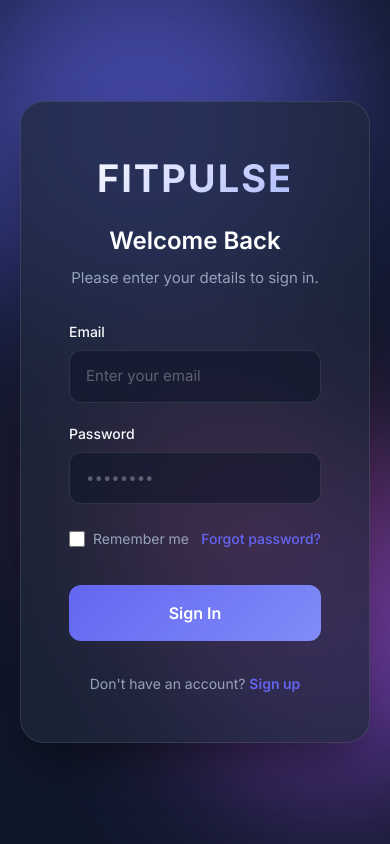
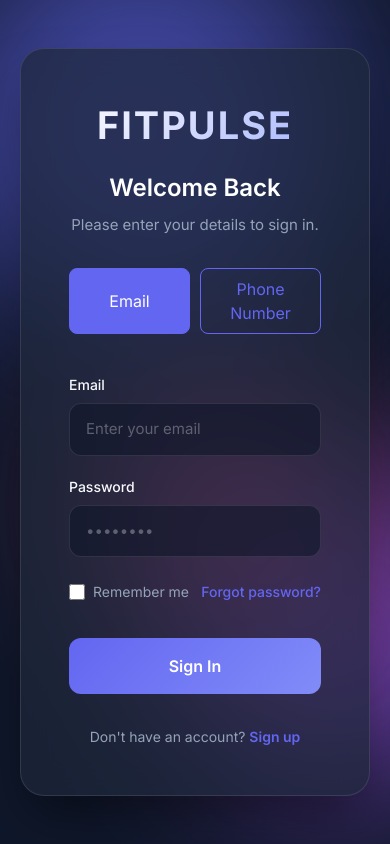
Before and after one commit to yadhukrishnan7717-cloud/FitPulse, a React (Vite) app: page / in a window 390 px wide. Built offline with nearby package versions, Linux system fonts and the light colour scheme; no server answers.

Commit message:
Add Firebase Phone Authentication

```diff
--- a/src/components/FitpulseApp.jsx
+++ b/src/components/FitpulseApp.jsx
@@ -610,8 +610,9 @@ export const FitpulseApp = ({ username = 'User', onLogout }) => {
         <div className="space-y-6">
           {/* Greeting Section */}
           <div className="px-5 pt-2">
-            <h1 className="text-2xl font-bold font-mono text-white">Hi, {username}!</h1>
-            <p className={`text-xs font-mono mt-1 ${mutedTextClass}`}>Ready for your next lesson?</p>
+            <h1 className="text-2xl font-bold font-mono text-white">
+              {new Date().getHours() < 12 ? 'Good morning' : new Date().getHours() < 18 ? 'Good afternoon' : 'Good evening'}, {username}!
+            </h1>
           </div>
 
           {/* Three Stat Cards Row (XP, Workouts, Active Mins) */}
--- a/src/components/Login.jsx
+++ b/src/components/Login.jsx
@@ -1,16 +1,64 @@
-import React, { useState } from 'react';
-import { createUserWithEmailAndPassword, signInWithEmailAndPassword, sendEmailVerification, sendPasswordResetEmail, updateProfile } from "firebase/auth";
+import React, { useState, useEffect } from 'react';
+import { createUserWithEmailAndPassword, signInWithEmailAndPassword, sendEmailVerification, sendPasswordResetEmail, updateProfile, RecaptchaVerifier, signInWithPhoneNumber } from "firebase/auth";
 import { auth } from '../firebase';
 import './Login.css';
 
 export function Login({ onLoginSuccess }) {
   const [view, setView] = useState('login'); // 'login', 'signup', 'forgot'
+  const [authMethod, setAuthMethod] = useState('email'); // 'email', 'phone'
   const [email, setEmail] = useState('');
   const [password, setPassword] = useState('');
   const [name, setName] = useState('');
+  const [phone, setPhone] = useState('');
+  const [otp, setOtp] = useState('');
+  const [showOtpInput, setShowOtpInput] = useState(false);
+  const [confirmationResult, setConfirmationResult] = useState(null);
   const [error, setError] = useState('');
   const [message, setMessage] = useState('');
   const [loading, setLoading] = useState(false);
+
+  useEffect(() => {
+    if (!window.recaptchaVerifier) {
+      window.recaptchaVerifier = new RecaptchaVerifier(auth, 'recaptcha-container', {
+        'size': 'invisible'
+      });
+    }
+  }, []);
+
+  const handleSendOtp = async (e) => {
+    e.preventDefault();
+    setError('');
+    setMessage('');
+    setLoading(true);
+    try {
+      const appVerifier = window.recaptchaVerifier;
+      // Ensure phone number has country code (e.g., +1)
+      const formattedPhone = phone.startsWith('+') ? phone : '+' + phone;
+      const result = await signInWithPhoneNumber(auth, formattedPhone, appVerifier);
+      setConfirmationResult(result);
+      setShowOtpInput(true);
+      setMessage('OTP sent to ' + formattedPhone);
+    } catch (err) {
+      setError(err.message.replace('Firebase: ', ''));
+    }
+    setLoading(false);
+  };
+
+  const handleConfirmOtp = async (e) => {
+    e.preventDefault();
+    setError('');
+    setLoading(true);
+    try {
+      const result = await confirmationResult.confirm(otp);
+      if (view === 'signup' && name) {
+        await updateProfile(result.user, { displayName: name });
+      }
+      onLoginSuccess(result.user.displayName || 'User');
+    } catch (err) {
+      setError(err.message.replace('Firebase: ', ''));
+    }
+    setLoading(false);
+  };
 
   const handleSubmit = async (e) => {
     e.preventDefault();
@@ -64,7 +112,28 @@ export function Login({ onLoginSuccess }) {
             {view === 'forgot' && 'Enter your email to reset your password.'}
           </p>
         </div>
-        <form onSubmit={handleSubmit} className="login-form">
+
+        {view !== 'forgot' && (
+          <div className="auth-method-tabs" style={{ display: 'flex', gap: '10px', marginBottom: '20px' }}>
+            <button
+              type="button"
+              onClick={() => { setAuthMethod('email'); setShowOtpInput(false); }}
+              style={{ flex: 1, padding: '8px', borderRadius: '8px', border: '1px solid var(--primary)', background: authMethod === 'email' ? 'var(--primary)' : 'transparent', color: authMethod === 'email' ? 'white' : 'var(--primary)', cursor: 'pointer', fontFamily: 'inherit' }}
+            >
+              Email
+            </button>
+            <button
+              type="button"
+              onClick={() => { setAuthMethod('phone'); setShowOtpInput(false); }}
+              style={{ flex: 1, padding: '8px', borderRadius: '8px', border: '1px solid var(--primary)', background: authMethod === 'phone' ? 'var(--primary)' : 'transparent', color: authMethod === 'phone' ? 'white' : 'var(--primary)', cursor: 'pointer', fontFamily: 'inherit' }}
+            >
+              Phone Number
+            </button>
+          </div>
+        )}
+
+        <form onSubmit={authMethod === 'email' || view === 'forgot' ? handleSubmit : (showOtpInput ? handleConfirmOtp : handleSendOtp)} className="login-form">
+          <div id="recaptcha-container"></div>
           {error && <div style={{ color: '#ef4444', fontSize: '13px', backgroundColor: 'rgba(239, 68, 68, 0.1)', padding: '10px', borderRadius: '8px', border: '1px solid rgba(239, 68, 68, 0.2)' }}>{error}</div>}
           {message && <div style={{ color: '#10b981', fontSize: '13px', backgroundColor: 'rgba(16, 185, 129, 0.1)', padding: '10px', borderRadius: '8px', border: '1px solid rgba(16, 185, 129, 0.2)' }}>{message}</div>}
           {view === 'signup' && (
@@ -81,6 +150,8 @@ export function Login({ onLoginSuccess }) {
             </div>
           )}
 
+          {authMethod === 'email' || view === 'forgot' ? (
+            <>
               <div className="input-group">
                 <label htmlFor="email">Email</label>
                 <input
@@ -106,6 +177,37 @@ export function Login({ onLoginSuccess }) {
                   />
                 </div>
               )}
+            </>
+          ) : (
+            <>
+              <div className="input-group">
+                <label htmlFor="phone">Phone Number</label>
+                <input
+                  type="tel"
+                  id="phone"
+                  placeholder="+1234567890"
+                  value={phone}
+                  onChange={(e) => setPhone(e.target.value)}
+                  disabled={showOtpInput}
+                  required
+                />
+              </div>
+
+              {showOtpInput && (
+                <div className="input-group">
+                  <label htmlFor="otp">6-Digit OTP</label>
+                  <input
+                    type="text"
+                    id="otp"
+                    placeholder="123456"
+                    value={otp}
+                    onChange={(e) => setOtp(e.target.value)}
+                    required
+                  />
+                </div>
+              )}
+            </>
+          )}
 
           {view === 'login' && (
             <div className="form-actions">
@@ -127,9 +229,11 @@ export function Login({ onLoginSuccess }) {
           <button type="submit" className="login-button" disabled={loading} style={{ opacity: loading ? 0.7 : 1 }}>
             {loading ? 'Processing...' : (
               <>
-                {view === 'login' && 'Sign In'}
-                {view === 'signup' && 'Sign Up'}
+                {view === 'login' && authMethod === 'email' && 'Sign In'}
+                {view === 'signup' && authMethod === 'email' && 'Sign Up'}
                 {view === 'forgot' && 'Send Reset Link'}
+                {authMethod === 'phone' && !showOtpInput && 'Send OTP'}
+                {authMethod === 'phone' && showOtpInput && 'Verify & Sign In'}
               </>
             )}
           </button>
--- a/src/firebase.js
+++ b/src/firebase.js
@@ -2,12 +2,12 @@ import { initializeApp } from "firebase/app";
 import { getAuth } from "firebase/auth";
 
 const firebaseConfig = {
-  apiKey: import.meta.env.VITE_FIREBASE_API_KEY,
-  authDomain: import.meta.env.VITE_FIREBASE_AUTH_DOMAIN,
-  projectId: import.meta.env.VITE_FIREBASE_PROJECT_ID,
-  storageBucket: import.meta.env.VITE_FIREBASE_STORAGE_BUCKET,
-  messagingSenderId: import.meta.env.VITE_FIREBASE_MESSAGING_SENDER_ID,
-  appId: import.meta.env.VITE_FIREBASE_APP_ID
+  apiKey: import.meta.env.VITE_FIREBASE_API_KEY || "dummy",
+  authDomain: import.meta.env.VITE_FIREBASE_AUTH_DOMAIN || "dummy",
+  projectId: import.meta.env.VITE_FIREBASE_PROJECT_ID || "dummy",
+  storageBucket: import.meta.env.VITE_FIREBASE_STORAGE_BUCKET || "dummy",
+  messagingSenderId: import.meta.env.VITE_FIREBASE_MESSAGING_SENDER_ID || "dummy",
+  appId: import.meta.env.VITE_FIREBASE_APP_ID || "dummy"
 };
 
 const app = initializeApp(firebaseConfig);
```
Also changed, not shown: 1 other file (tests, documents, lock files or other folders). Lines whose indentation alone changed are shown as unchanged.
